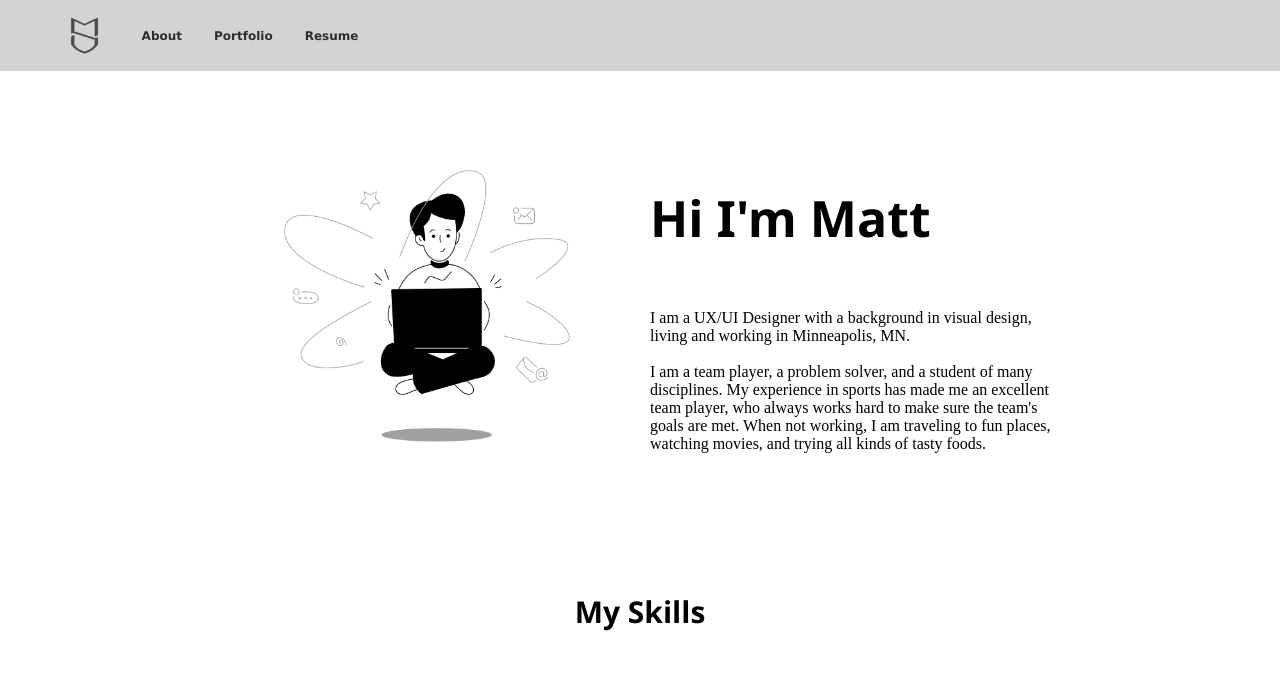
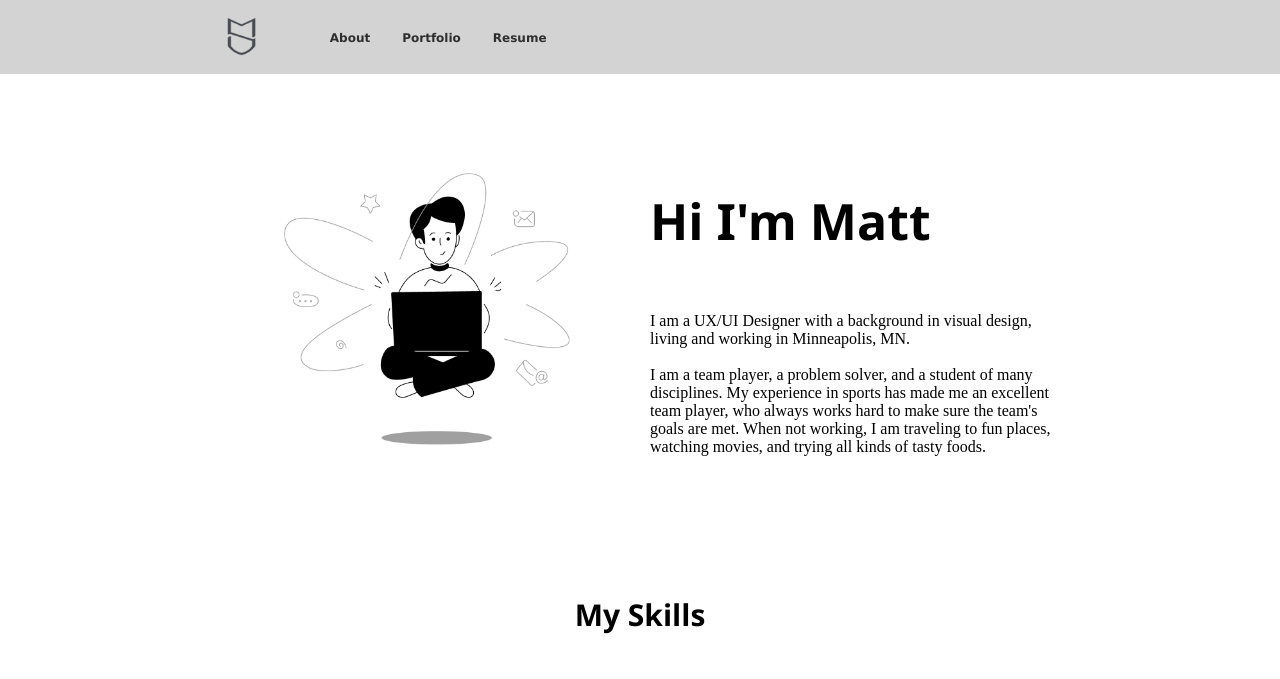
Before and after one commit to mattsteil/UX_UI_HW18, a plain HTML site: page index.html in a window 1280 px wide. Shown: the top 679 px of the page. Drawn offline with Linux system fonts and the light colour scheme.

Commit message:
nav update

```diff
--- a/css/styles.css
+++ b/css/styles.css
@@ -116,20 +116,31 @@ align-items:center;
 justify-content:flex-start;
 padding:10px;
 
+}
+
+
+.navContainer {
+
+
+  display: flex;
+  margin-left: 16%;
+  margin-right: 16%;
+  align-items: center;
 
 }
 
+
 .navLogo {
-display:inline-block;
-width:5%;
-padding:1%;
-height:25px;
-text-align:center;
-background-image:url("../images/navLogo.png");
-background-position: center;
-background-size: contain;
-margin-left:30px;
-background-repeat: no-repeat;
+  display: flex;
+  width: 45px;
+  padding: 1%;
+  height: 45px;
+  text-align: center;
+  background-image: url(../images/navLogo.png);
+  background-position: center;
+  background-size: contain;
+  /* margin-left: 30px; */
+  background-repeat: no-repeat;
 
 
 }
@@ -139,12 +150,12 @@ background-repeat: no-repeat;
 
 .mainMenu {
 
-
-
-width:auto;
-display:inline-block;
-
-
+  display: inline-block;
+  display: flex;
+  justify-content: flex-start;
+  width: 400px;
+  text-align: center;
+  align-items: center;
 }
 
 
--- a/index.html
+++ b/index.html
@@ -9,6 +9,7 @@
 
     <nav>
 
+<div class="navContainer">
 <div class="navLogo"> </div>
 
 <div class="mainMenu">
@@ -21,6 +22,7 @@
 
         </ul>
     </div>
+</div>
     </nav>
 
 <section class="hero">
```
